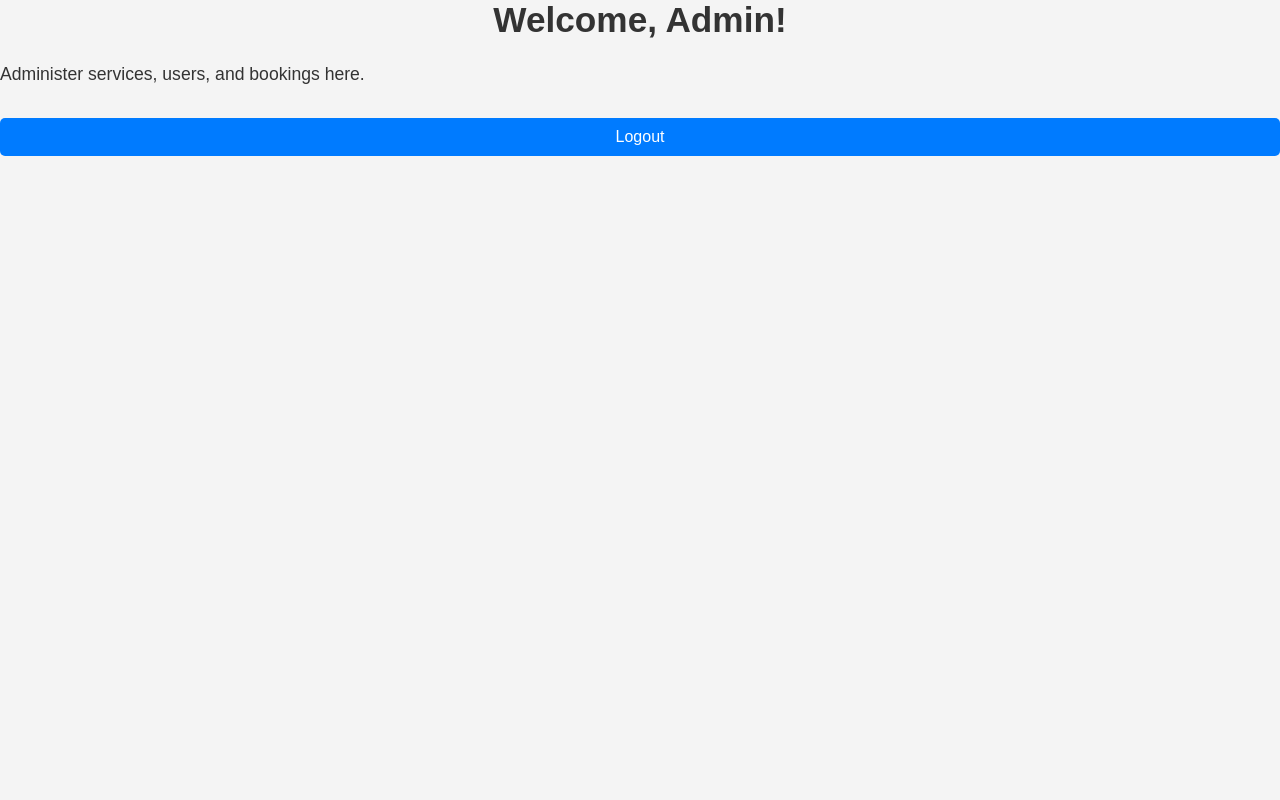
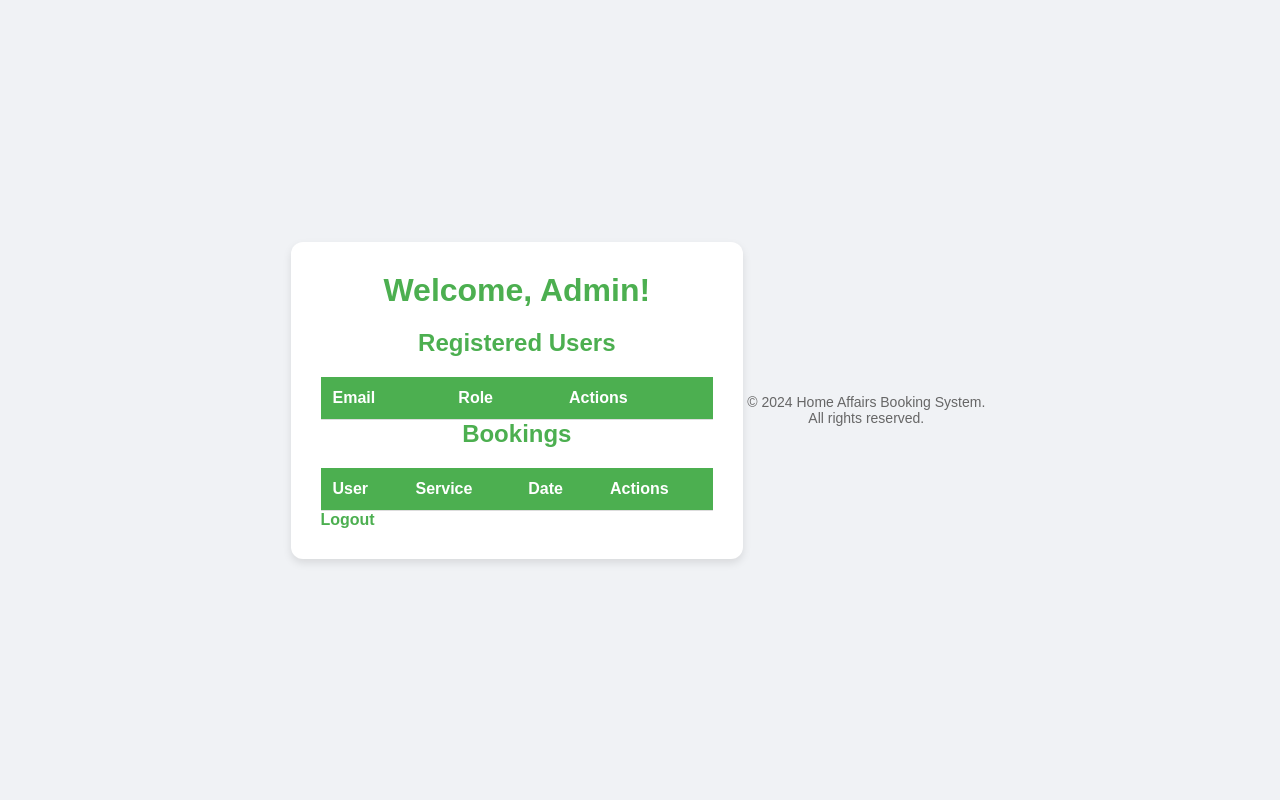
Before and after one commit to 21Patron/home_affairs_booking_system, a Flask app: page /dashboard/admin in a window 1280 px wide. Run offline with Flask 3, Linux system fonts and the light colour scheme; data that the repository does not hold is empty.

Commit message:
userside and admin

```diff
--- a/app.py
+++ b/app.py
@@ -1,14 +1,16 @@
 from flask import Flask, render_template, request, redirect, url_for, flash, session
 import firebase_admin
-from firebase_admin import credentials, auth
+from firebase_admin import credentials, auth, firestore
+from datetime import datetime, timedelta
 import os
 
 app = Flask(__name__)
-app.secret_key = os.environ.get("SECRET_KEY", "AIzaSyBoqBz3tha0Nuf_bqXSWssMFHVw8Ce9z4Y")  # Better security practice
+app.secret_key = os.environ.get("SECRET_KEY", "AIzaSyBoqBz3tha0Nuf_bqXSWssMFHVw8Ce9z4Y")
 
 # Initialize Firebase Admin SDK
-cred = credentials.Certificate('C:\\Users\\sm\\Downloads\\newchild-6eddd-firebase-adminsdk-kn3py-b28c7d008d.json')  # Path to your Firebase service account file
+cred = credentials.Certificate('c:\\Users\\sm\\Downloads\\newchild-6eddd-firebase-adminsdk-kn3py-4fb4260dd5.json')
 firebase_admin.initialize_app(cred)
+db = firestore.client()
 
 # Dummy data for services
 services = [
@@ -19,12 +21,12 @@ services = [
     {"id": 5, "name": "Death Certificate", "description": "Request a death certificate."}
 ]
 
-# Route for home page
+
+
 @app.route('/')
 def index():
     return render_template('index.html')
 
-# Route for user registration
 @app.route('/register', methods=['GET', 'POST'])
 def register():
     if request.method == 'POST':
@@ -33,12 +35,17 @@ def register():
         role = request.form.get('role', 'user')  # Default role to 'user'
 
         try:
-            # Register the user in Firebase Authentication
+            # Create user in Firebase Auth
             user = auth.create_user(email=email, password=password)
-
-            # Store user details in session (or in a database)
             session['user_email'] = email
             session['role'] = role
+
+            # Save user data to Firestore
+            db.collection('users').document(user.uid).set({
+                'email': email,
+                'role': role,
+                'uid': user.uid
+            })
 
             flash('Registration successful! Please log in.', 'success')
             return redirect(url_for('login'))
@@ -47,35 +54,35 @@ def register():
 
     return render_template('register.html')
 
-# Route for user login
 @app.route('/login', methods=['GET', 'POST'])
 def login():
     if request.method == 'POST':
         email = request.form['email']
-        password = request.form['password']  # Firebase Admin SDK doesn't verify passwords
-
         try:
-            # Fetch the user by email
             user = auth.get_user_by_email(email)
-
-            # Assume user authentication succeeded (you may need Firebase JS SDK for actual login verification)
             session['user_id'] = user.uid
             session['user_email'] = email
 
-            # Redirect to services view or based on role
-            role = session.get('role', 'user')  # Get from session, or default to 'user'
-            if role == 'admin':
-                return redirect(url_for('admin_dashboard'))
-            elif role == 'staff':
-                return redirect(url_for('staff_dashboard'))
+            # Retrieve user's role from Firestore
+            user_doc = db.collection('users').document(user.uid).get()
+            if user_doc.exists:
+                role = user_doc.to_dict().get('role', 'user')
+                session['role'] = role
+
+                # Redirect to appropriate dashboard or services page
+                if role == 'admin':
+                    return redirect(url_for('admin_dashboard'))
+                elif role == 'staff':
+                    return redirect(url_for('staff_dashboard'))
+                else:
+                    return redirect(url_for('user_dashboard'))  # User role redirects to services page
             else:
-                return redirect(url_for('view_services'))
+                flash("User not found in the database!", "danger")
         except Exception as e:
             flash(f"Login failed: {e}", "danger")
 
     return render_template('login.html')
 
-# Route to view services
 @app.route('/services')
 def view_services():
     if 'user_id' not in session:
@@ -84,7 +91,28 @@ def view_services():
 
     return render_template('services.html', services=services)
 
-# Route to handle bookings
+@app.route('/dashboard/user')
+def user_dashboard():
+    if session.get('role') != 'user':
+        flash('Unauthorized access!', 'danger')
+        return redirect(url_for('login'))
+
+    # Example of what might be displayed on user dashboard
+    return render_template('user_dashboard.html')
+
+# Helper: Generate time slots (8:00 AM - 3:30 PM, 1-hour interval)
+def generate_time_slots():
+    start_time = datetime.strptime("08:00", "%H:%M")
+    end_time = datetime.strptime("15:30", "%H:%M")
+    slots = []
+
+    while start_time <= end_time:
+        slot = start_time.strftime("%H:%M")
+        slots.append(slot)
+        start_time += timedelta(hours=1)
+
+    return slots
+
 @app.route('/book/<int:service_id>', methods=['GET', 'POST'])
 def book_service(service_id):
     if 'user_id' not in session:
@@ -96,33 +124,123 @@ def book_service(service_id):
         flash("Service not found!", "danger")
         return redirect(url_for('view_services'))
 
-    if request.method == 'POST':
-        name = request.form['name']
-        email = request.form['email']
-        date = request.form['date']
+    user_email = session['user_email']
+    user_bookings = db.collection('bookings').where('user_email', '==', user_email).where('status', '==', 'active').stream()
+    active_bookings = [b.to_dict() for b in user_bookings]
 
-        # Normally, you would save the booking details to a database here
-        flash(f"Booking confirmed for {service['name']} on {date}.", 'success')
+    if len(active_bookings) >= 3:
+        flash("You have reached the maximum of 3 active bookings. Complete or cancel one to make another booking.", "danger")
         return redirect(url_for('view_services'))
 
-    return render_template('booking.html', service=service)
+    if request.method == 'POST':
+        date = request.form['date']
+        time = request.form['time']
+        slot = f"{date} {time}"
 
-# Dashboards for different user roles
-@app.route('/dashboard/admin')
-def admin_dashboard():
-    return render_template('admin_dashboard.html')
+        existing_slot = db.collection('bookings').where('slot', '==', slot).where('status', '==', 'active').get()
+        if existing_slot:
+            flash(f"The slot {slot} is already booked. Please choose a different time.", "danger")
+            return redirect(url_for('book_service', service_id=service_id))
+
+        db.collection('bookings').add({
+            'user_email': user_email,
+            'service_name': service['name'],
+            'slot': slot,
+            'status': 'active'
+        })
+
+        flash(f"Booking confirmed for {service['name']} on {slot}.", 'success')
+        return redirect(url_for('view_services'))
+
+    time_slots = generate_time_slots()  # Generate available time slots
+    return render_template('booking.html', service=service, time_slots=time_slots)
+
+
+@app.route('/bookings')
+def view_bookings():
+    if 'user_id' not in session:
+        flash('Please log in to view bookings.', 'warning')
+        return redirect(url_for('login'))
+
+    user_email = session['user_email']
+    bookings_ref = db.collection('bookings').where('user_email', '==', user_email).stream()
+    bookings = [b.to_dict() for b in bookings_ref]
+
+    return render_template('bookings.html', bookings=bookings)
+
+@app.route('/cancel_booking/<booking_id>')
+def cancel_booking(booking_id):
+    booking_ref = db.collection('bookings').document(booking_id)
+    booking_ref.update({'status': 'cancelled'})
+
+    flash('Booking cancelled successfully.', 'success')
+    return redirect(url_for('view_bookings'))
 
 @app.route('/dashboard/staff')
 def staff_dashboard():
+    if session.get('role') != 'staff':
+        flash('Unauthorized access!', 'danger')
+        return redirect(url_for('login'))
+
+    # Example of what might be displayed on staff dashboard
     return render_template('staff_dashboard.html')
 
-# Route for user logout
+@app.route('/dashboard/admin')
+def admin_dashboard():
+    # Retrieve users and bookings from Firestore
+    users_ref = db.collection('users').stream()
+    bookings_ref = db.collection('bookings').stream()
+
+    users = [user.to_dict() for user in users_ref]
+    bookings = [booking.to_dict() for booking in bookings_ref]
+
+    return render_template('admin_dashboard.html', users=users, bookings=bookings)
+
+@app.route('/edit_user/<uid>', methods=['GET', 'POST'])
+def edit_user(uid):
+    user_ref = db.collection('users').document(uid)
+    user_doc = user_ref.get()
+
+    if not user_doc.exists:
+        flash("User not found", "danger")
+        return redirect(url_for('admin_dashboard'))
+
+    if request.method == 'POST':
+        email = request.form['email']
+        role = request.form['role']
+
+        # Update user in Firestore
+        user_ref.update({
+            'email': email,
+            'role': role
+        })
+
+        flash('User details updated successfully.', 'success')
+        return redirect(url_for('admin_dashboard'))
+
+    user = user_doc.to_dict()
+    return render_template('edit_user.html', user=user)
+
+@app.route('/delete_user/<uid>')
+def delete_user(uid):
+    # Delete user from Firestore
+    db.collection('users').document(uid).delete()
+    flash('User deleted successfully.', 'success')
+    return redirect(url_for('admin_dashboard'))
+
+@app.route('/delete_booking/<booking_id>')
+def delete_booking(booking_id):
+    # Delete booking from Firestore
+    booking_ref = db.collection('bookings').document(booking_id)
+    booking_ref.delete()
+    flash('Booking deleted successfully.', 'success')
+    return redirect(url_for('admin_dashboard'))
+
 @app.route('/logout')
 def logout():
-    session.clear()  # Clear all session data
+    session.clear()
     flash('You have been logged out.', 'info')
     return redirect(url_for('login'))
 
-# Running the app
 if __name__ == "__main__":
     app.run(debug=True, port=5072)
--- a/static/style.css
+++ b/static/style.css
@@ -1,4 +1,4 @@
-/* General styles */
+/* General Styles */
 * {
     margin: 0;
     padding: 0;
@@ -8,126 +8,116 @@
 html, body {
     height: 100%;
     font-family: 'Arial', sans-serif;
-    background-color: #f4f4f4;
+    background-color: #f0f2f5;
     color: #333;
+    display: flex;
+    align-items: center;
+    justify-content: center;
 }
 
-/* Container for the main content */
+/* Container */
 .container {
-    max-width: 900px;
-    margin: 0 auto;
-    padding: 20px;
-    background-color: white;
-    box-shadow: 0 4px 10px rgba(0, 0, 0, 0.1);
-    border-radius: 10px;
-    margin-top: 50px;
-}
-
-/* Flexbox to ensure the footer sticks to the bottom */
-body {
-    display: flex;
-    flex-direction: column;
-    min-height: 100vh;
-}
-
-main {
-    flex: 1;
-}
-
-/* Button styles */
-a.button, button {
-    background-color: #007BFF;
-    color: white;
-    text-decoration: none;
-    padding: 10px 20px;
-    margin-top: 15px;
-    display: inline-block;
-    border-radius: 5px;
-    border: none;
-    cursor: pointer;
-    transition: background-color 0.3s ease;
-    text-align: center;
-}
-
-a.button:hover, button:hover {
-    background-color: #0056b3;
-}
-
-/* Form input styles */
-input[type="text"], input[type="email"], input[type="date"] {
-    width: 100%;
-    padding: 12px;
-    margin: 10px 0;
-    box-sizing: border-box;
-    border: 1px solid #ccc;
-    border-radius: 4px;
-    font-size: 1rem;
-}
-
-/* Sticky footer styles */
-.footer {
-    background-color: #007BFF;
-    padding: 10px 0;
-    color: white;
-    text-align: center;
-    position: relative;
-    bottom: 0;
-    width: 100%;
-    font-size: 0.9rem;
-    margin-top: auto;
+    max-width: 600px;
+    width: 90%;
+    background-color: #fff;
+    padding: 30px;
+    border-radius: 12px;
+    box-shadow: 0 4px 8px rgba(0, 0, 0, 0.1);
+    margin: 20px auto;
 }
 
 /* Header Styles */
-h1 {
-    color: #333;
-    font-size: 2.2rem;
+h1, h2 {
+    text-align: center;
     margin-bottom: 20px;
-    text-align: center;
+    color: #4CAF50;
 }
 
-h2, h3 {
-    color: #444;
-    font-size: 1.5rem;
-    margin-bottom: 15px;
+/* Form Styles */
+form {
+    display: flex;
+    flex-direction: column;
+    gap: 15px;
 }
 
-p {
-    font-size: 1.1rem;
-    line-height: 1.6;
-    margin-bottom: 15px;
+input, select, button {
+    padding: 12px;
+    border: 1px solid #ccc;
+    border-radius: 8px;
+    font-size: 16px;
+    width: 100%;
 }
 
-ul {
-    list-style: none;
-    padding: 0;
+button {
+    background-color: #4CAF50;
+    color: #fff;
+    cursor: pointer;
+    border: none;
+    transition: background-color 0.3s;
 }
 
-/* Center the list items */
-ul li {
-    margin: 15px 0;
+button:hover {
+    background-color: #45a049;
 }
 
-/* Media Queries for Responsive Design */
-@media (max-width: 768px) {
-    .container {
-        width: 95%;
-        padding: 15px;
+a {
+    color: #4CAF50;
+    text-decoration: none;
+    font-weight: bold;
 }
 
-    h1 {
-        font-size: 1.8rem;
+a:hover {
+    text-decoration: underline;
 }
 
-    h2 {
-        font-size: 1.4rem;
+/* Navigation Bar */
+nav {
+    display: flex;
+    justify-content: space-around;
+    background-color: #4CAF50;
+    padding: 10px;
+    border-radius: 8px;
+    margin-bottom: 20px;
 }
 
-    p {
-        font-size: 1rem;
+nav a {
+    color: white;
+    text-decoration: none;
+    font-weight: bold;
+    font-size: 16px;
 }
 
-    .button {
+nav a:hover {
+    text-decoration: underline;
+}
+
+
+/* Table Styles */
+table {
     width: 100%;
+    border-collapse: collapse;
+    margin-top: 20px;
+}
+
+th, td {
+    padding: 12px;
+    text-align: left;
+    border-bottom: 1px solid #ddd;
+}
+
+th {
+    background-color: #4CAF50;
+    color: white;
+}
+
+tbody tr:hover {
+    background-color: #f1f1f1;
+}
+
+/* Footer */
+.footer {
     text-align: center;
+    margin-top: 20px;
+    font-size: 14px;
+    color: #666;
 }
-}
--- a/templates/admin_dashboard.html
+++ b/templates/admin_dashboard.html
@@ -7,8 +7,56 @@
     <link rel="stylesheet" href="{{ url_for('static', filename='style.css') }}">
 </head>
 <body>
-    <h1>Welcome, Admin!</h1>
-    <p>Administer services, users, and bookings here.</p>
-    <a href="{{ url_for('logout') }}" class="button">Logout</a>
+    <div class="container">
+        <h1>Welcome, Admin!</h1>
+        <h2>Registered Users</h2>
+        <table>
+            <thead>
+                <tr>
+                    <th>Email</th>
+                    <th>Role</th>
+                    <th>Actions</th>
+                </tr>
+            </thead>
+            <tbody>
+                {% for user in users %}
+                <tr>
+                    <td>{{ user.email }}</td>
+                    <td>{{ user.role }}</td>
+                    <td>
+                        <a href="{{ url_for('edit_user', uid=user.uid) }}">Edit</a> |
+                        <a href="{{ url_for('delete_user', uid=user.uid) }}" onclick="return confirm('Are you sure?')">Delete</a>
+                    </td>
+                </tr>
+                {% endfor %}
+            </tbody>
+        </table>
+
+        <h2>Bookings</h2>
+        <table>
+            <thead>
+                <tr>
+                    <th>User</th>
+                    <th>Service</th>
+                    <th>Date</th>
+                    <th>Actions</th>
+                </tr>
+            </thead>
+            <tbody>
+                {% for booking in bookings %}
+                <tr>
+                    <td>{{ booking.user_email }}</td>
+                    <td>{{ booking.service_name }}</td>
+                    <td>{{ booking.date }}</td>
+                    <td><a href="{{ url_for('delete_booking', booking_id=booking.id) }}" onclick="return confirm('Are you sure?')">Delete</a></td>
+                </tr>
+                {% endfor %}
+            </tbody>
+        </table>
+        <a href="{{ url_for('logout') }}" class="button">Logout</a>
+    </div>
 </body>
+<div class="footer">
+    <p>© 2024 Home Affairs Booking System. All rights reserved.</p>
+</div>
 </html>
--- a/templates/index.html
+++ b/templates/index.html
@@ -11,7 +11,7 @@
         <h1>Login</h1>
         <form method="POST" action="{{ url_for('login') }}">
             <input type="email" name="email" placeholder="Email" value="{{ session.get('email', '') }}" required>
-            <input type="password" name="password" placeholder="Password" value="{{ session.get('password', '') }}" required>
+            <input type="password" name="password" placeholder="Password" required>
             <button type="submit">Login</button>
         </form>
         <p>Don't have an account? <a href="{{ url_for('register') }}">Register here</a>.</p>
--- a/templates/register.html
+++ b/templates/register.html
@@ -13,7 +13,6 @@
             <input type="email" name="email" placeholder="Email" required>
             <input type="password" name="password" placeholder="Password" required>
 
-            <!-- Role selection -->
             <label for="role">Select your role:</label>
             <select name="role" required>
                 <option value="user">User</option>
--- a/templates/services.html
+++ b/templates/services.html
@@ -7,7 +7,6 @@
     <link rel="stylesheet" href="{{ url_for('static', filename='style.css') }}">
 </head>
 <body>
-    <main>
     <div class="container">
         <h1>Our Services</h1>
         <p>Select from the following services to book an appointment:</p>
@@ -22,7 +21,6 @@
         </ul>
         <a href="{{ url_for('index') }}" class="button">Back to Home</a>
     </div>
-    </main>
     <div class="footer">
         <p>© 2024 Home Affairs Booking System. All rights reserved.</p>
     </div>
```
Also changed, not shown: templates/booking.html (+25 -7 lines), templates/bookings.html (added, +65 -0 lines), templates/user_dasboard.html (deleted, +0 -15 lines), templates/user_dashboard.html (added, +47 -0 lines). Lines whose indentation alone changed are shown as unchanged.
